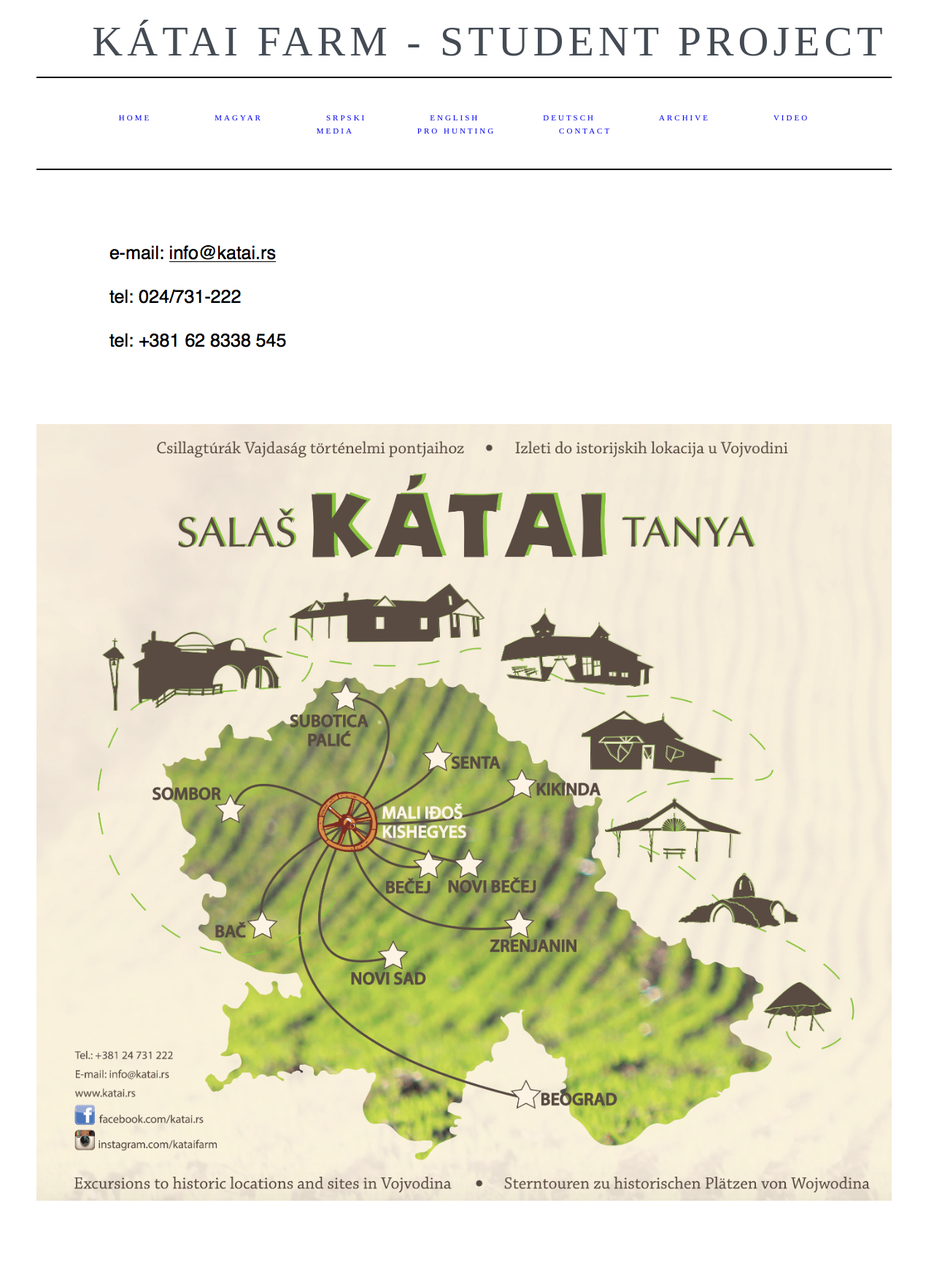
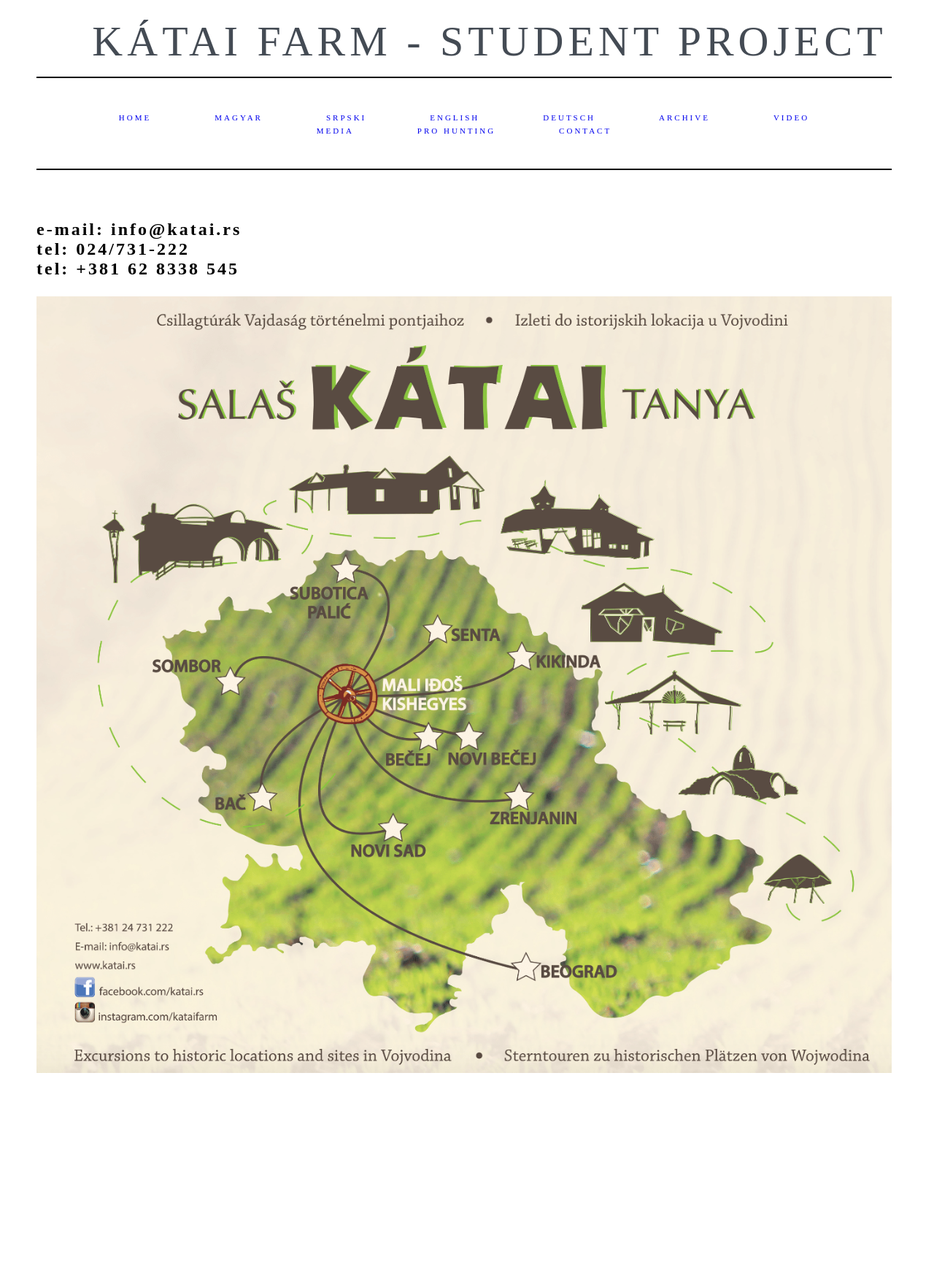
Before and after one commit to dubrooo/salas_analytics, a PHP site: page /contact.php in a window 1280 px wide; the page is wider, and only the part inside the window is pictured. Shown: that part at 73% size. After the commit the page ends 1470 px from the top of that part, so only its background shows below. Run offline with PHP 8.4, Linux system fonts and the light colour scheme.

Commit message:
dodavanje

```diff
--- a/archive.php
+++ b/archive.php
@@ -2,7 +2,7 @@
 <html lang="en">
 <head>
     <meta charset="UTF-8">
-    <meta name="description" content="traditional house">
+    <meta name="description" content="Visiting us, you can enjoy various programs organized on spot, such as horse carriage rides, teamgames, walks in nature">
     <meta name="keywords" content="accommodation, active tourism, traditional music, food, bike routes">
     <meta name="robots" content="index, follow">
     <meta name="author" content="Nenad Vojnic, Dubravko Bilinovic">
--- a/contact.php
+++ b/contact.php
@@ -2,7 +2,7 @@
 <html lang="en">
 <head>
     <meta charset="UTF-8">
-    <meta name="description" content="traditional house">
+    <meta name="description" content="Visiting us, you can enjoy various programs organized on spot, such as horse carriage rides, teamgames, walks in nature">
     <meta name="keywords" content="accommodation, active tourism, traditional music, food, bike routes">
     <meta name="robots" content="index, follow">
     <meta name="author" content="Nenad Vojnic, Dubravko Bilinovic">
@@ -56,10 +56,17 @@
 
 
 <!--second div-->
-<div class="id2">
-    <img src="pictures/kontakt.png" alt="contact info"><br><br>
+<div class="id2_1">
+    <p>
+    e-mail: info@katai.rs<br>
+    tel: 024/731-222<br>
+    tel: +381 62 8338 545<br>
+    </p>
+</div>
+<div class="id2_2">
     <img src="pictures/kontakt2.png" alt="contact info"><br><br>
 </div>
+
 
 <!--footer and addresses-->
 <div class="footer">
--- a/deutsch.php
+++ b/deutsch.php
@@ -2,7 +2,7 @@
 <html lang="en">
 <head>
     <meta charset="UTF-8">
-    <meta name="description" content="traditional house">
+    <meta name="description" content="Visiting us, you can enjoy various programs organized on spot, such as horse carriage rides, teamgames, walks in nature">
     <meta name="keywords" content="accommodation, active tourism, traditional music, food, bike routes">
     <meta name="robots" content="index, follow">
     <meta name="author" content="Nenad Vojnic, Dubravko Bilinovic">
--- a/english.php
+++ b/english.php
@@ -2,7 +2,7 @@
 <html lang="en">
 <head>
     <meta charset="UTF-8">
-    <meta name="description" content="traditional house">
+    <meta name="description" content="Visiting us, you can enjoy various programs organized on spot, such as horse carriage rides, teamgames, walks in nature">
     <meta name="keywords" content="accommodation, active tourism, traditional music, food, bike routes">
     <meta name="robots" content="index, follow">
     <meta name="author" content="Nenad Vojnic, Dubravko Bilinovic">
--- a/index.php
+++ b/index.php
@@ -2,7 +2,7 @@
 <html lang="en">
 <head>
     <meta charset="UTF-8">
-    <meta name="description" content="traditional house">
+    <meta name="description" content="Visiting us, you can enjoy various programs organized on spot, such as horse carriage rides, teamgames, walks in nature">
     <meta name="keywords" content="accommodation, active tourism, traditional music, food, bike routes">
     <meta name="robots" content="index, follow">
     <meta name="author" content="Nenad Vojnic, Dubravko Bilinovic">
--- a/magyar.css
+++ b/magyar.css
@@ -68,12 +68,17 @@ a:hover{
 }
 
 /* second div */
-.id2{
+.id2_1, .id2_2{
     background-color: rgba(255,255,255,0.9);
     display: block;
     margin-left: 50px;
     margin-right: 50px;
 }
+p{
+    font-weight: bolder;
+    font-size: x-large;
+}
+
 img {
     max-width: 100%;
     max-height: 100%;
--- a/magyar.php
+++ b/magyar.php
@@ -2,7 +2,7 @@
 <html lang="en">
 <head>
     <meta charset="UTF-8">
-    <meta name="description" content="traditional house">
+    <meta name="description" content="Visiting us, you can enjoy various programs organized on spot, such as horse carriage rides, teamgames, walks in nature">
     <meta name="keywords" content="accommodation, active tourism, traditional music, food, bike routes">
     <meta name="robots" content="index, follow">
     <meta name="author" content="Nenad Vojnic, Dubravko Bilinovic">
--- a/prohunting.php
+++ b/prohunting.php
@@ -2,7 +2,7 @@
 <html lang="en">
 <head>
     <meta charset="UTF-8">
-    <meta name="description" content="traditional house">
+    <meta name="description" content="Visiting us, you can enjoy various programs organized on spot, such as horse carriage rides, teamgames, walks in nature">
     <meta name="keywords" content="accommodation, active tourism, traditional music, food, bike routes">
     <meta name="robots" content="index, follow">
     <meta name="author" content="Nenad Vojnic, Dubravko Bilinovic">
--- a/srpski.php
+++ b/srpski.php
@@ -2,7 +2,7 @@
 <html lang="en">
 <head>
     <meta charset="UTF-8">
-    <meta name="description" content="traditional house">
+    <meta name="description" content="Visiting us, you can enjoy various programs organized on spot, such as horse carriage rides, teamgames, walks in nature">
     <meta name="keywords" content="accommodation, active tourism, traditional music, food, bike routes">
     <meta name="robots" content="index, follow">
     <meta name="author" content="Nenad Vojnic, Dubravko Bilinovic">
```
